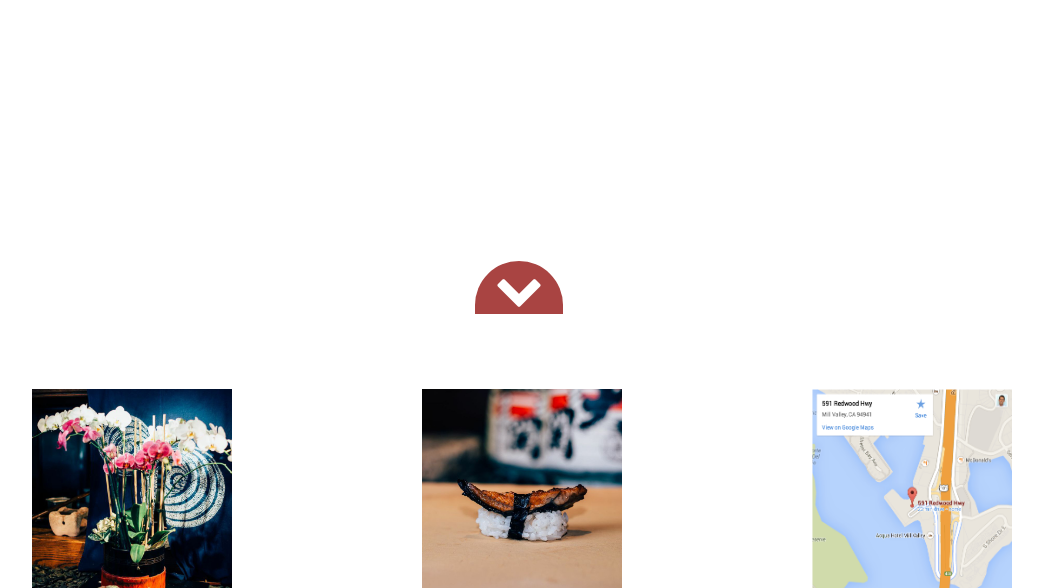
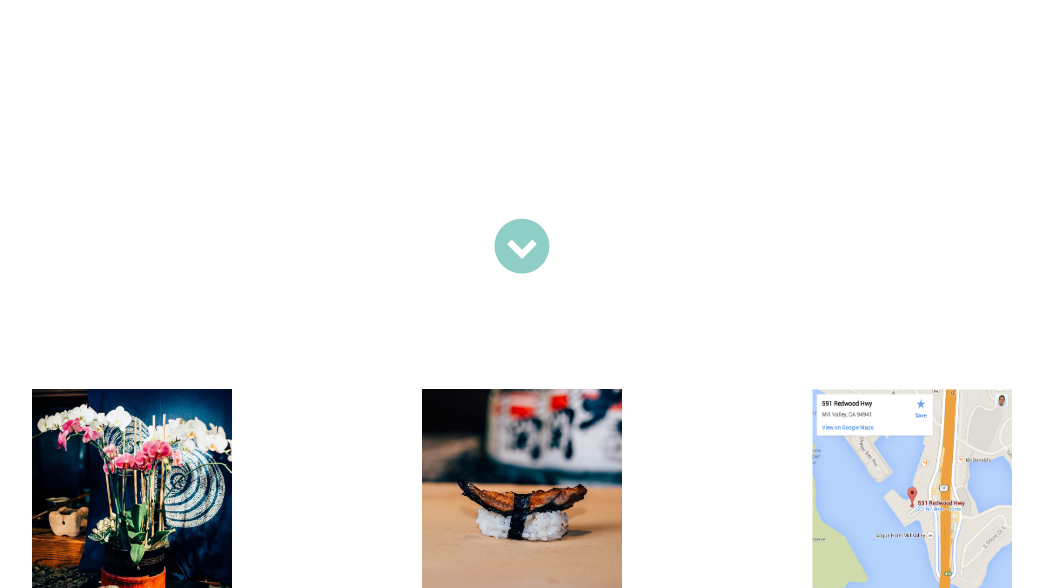
Before and after one commit to johnbremner/workforsushi, a Flask app: page / in a window 1280 px wide. Shown: the part 263-851 px from the top of the page, without its empty margins (118-1161 px from the left). Run offline with Flask 2, Linux system fonts and the light colour scheme; some libraries are stand-ins or nearby versions.

Commit message:
Better looking down arrow

```diff
--- a/app/static/css/main.css
+++ b/app/static/css/main.css
@@ -292,15 +292,11 @@ footer{
 .start{
   display: block;
     position: absolute;
-    bottom: 0px;
+    bottom: 25px;
     left: 50%;
-    margin-left: -47px;
-    color: #fff;
+    margin-left: -42px;
     z-index: 50;
-    background-color: #a94442;
-    padding: 5px 20px 0px 20px;
-    border-top-left-radius: 100px;
-    border-top-right-radius: 100px;
+    padding: 10px;
 }
 
 .headerFooterStyle .baseTextStyleUl li>a{
--- a/app/templates/index.html
+++ b/app/templates/index.html
@@ -8,7 +8,12 @@
     ================================================== -->
 <div id="robata-home">
   <div class="parallax-container">
-  <a class="start" href="#start"><i class="fa fa-chevron-down fa-3x"></i></a>
+  <a class="start" href="#start">
+    <span class="fa-stack fa-2x">
+      <i class="fa fa-circle fa-stack-2x"></i>
+      <i class="fa fa-chevron-down fa-stack-1x fa-inverse"></i>
+    </span>
+  </a>
   <div class="parallax-window" data-parallax="scroll" data-image-src="{{ url_for('static', filename='images/test7.jpg') }}"></div>
         <div class="carousel-caption">
           <h2>Robata Grill & Sushi<br>
```
Also changed, not shown: app/templates/about.html (+6 -1 lines), app/templates/contact.html (+6 -1 lines), app/templates/hours-and-directions.html (+6 -1 lines), app/templates/menu.html (+6 -1 lines).
